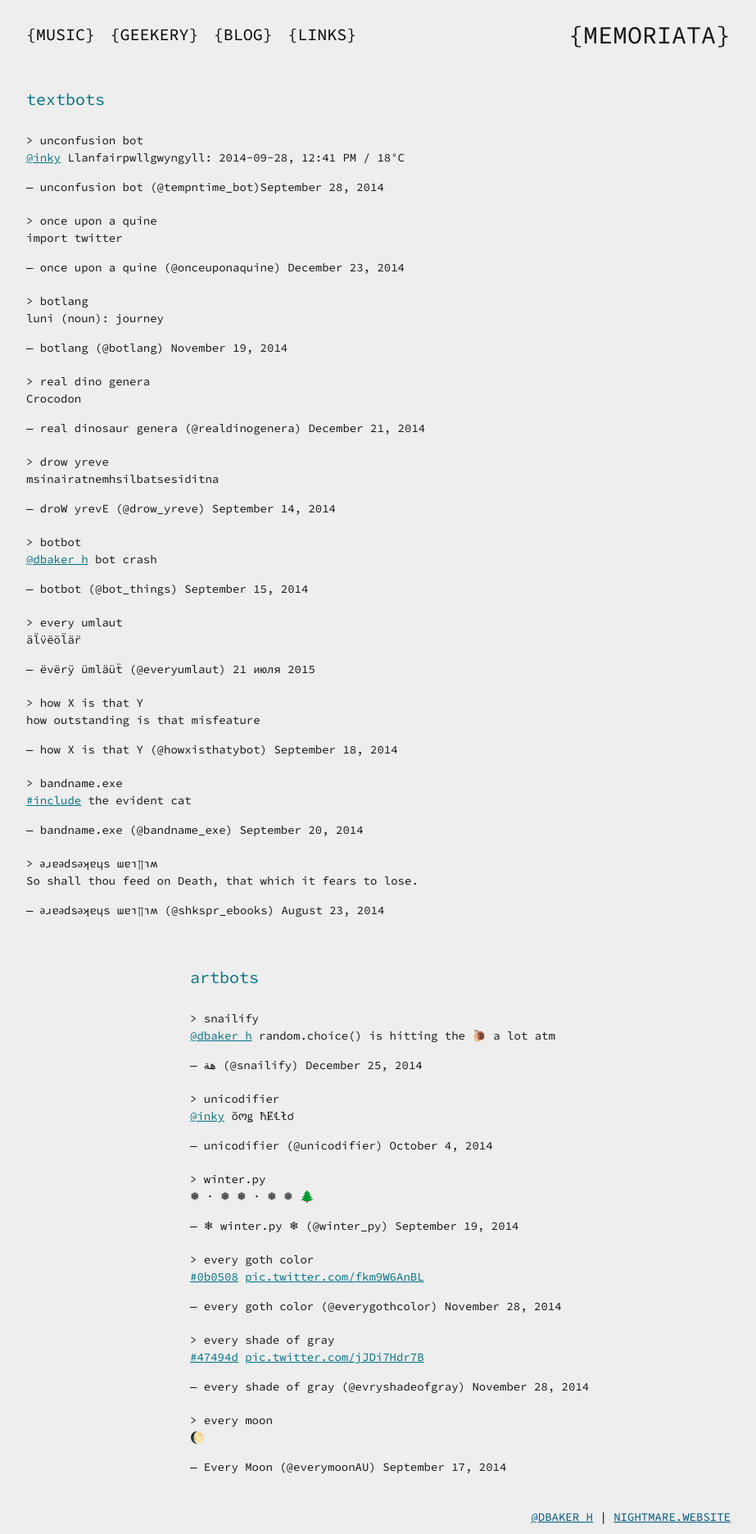
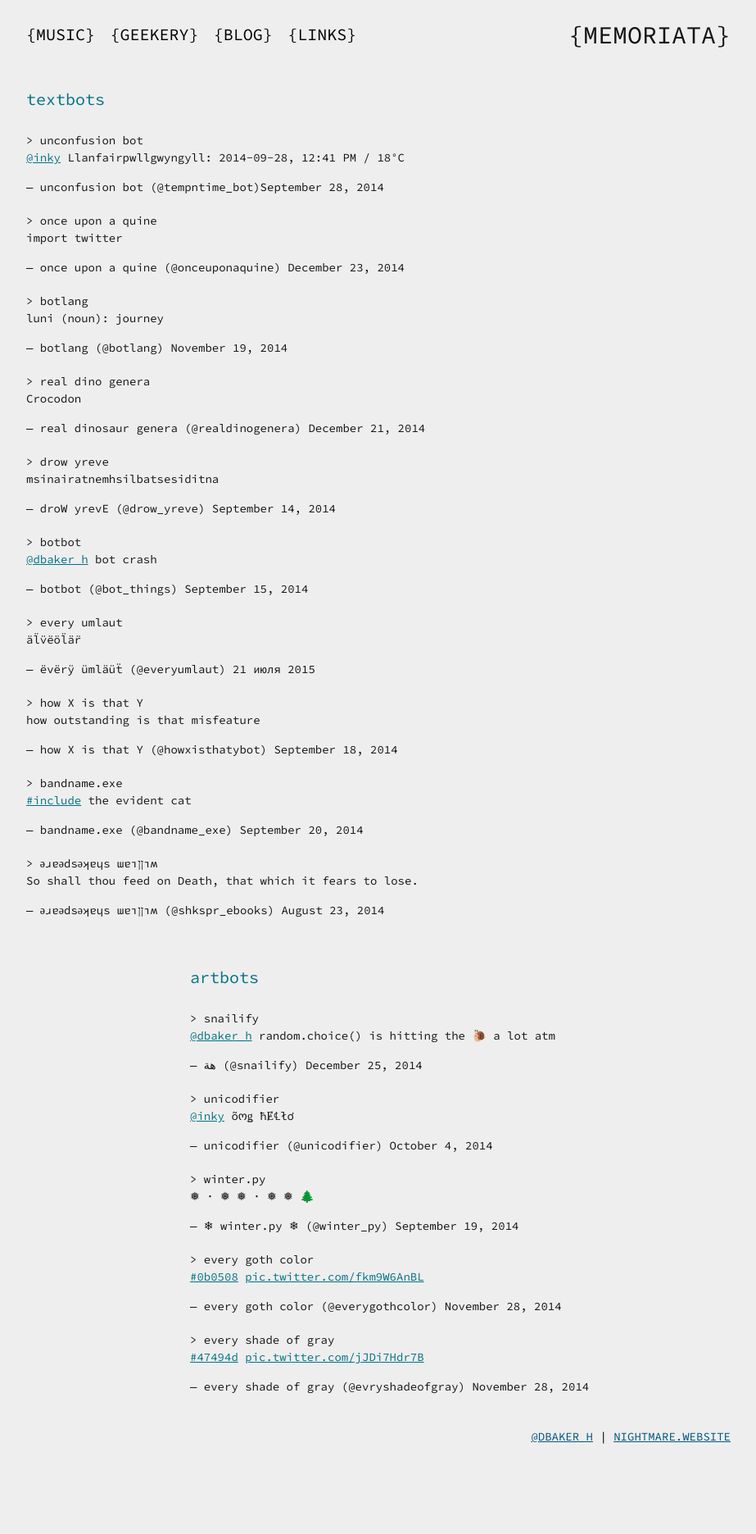
Before and after one commit to d-baker/navsite, a Jekyll site: the page built from bots.html, in a window 1280 px wide. Shown: the whole page at 82% size, without its empty margins (178-1101 px from the left). Built offline with Jekyll 4.4.1, drawn with Linux system fonts in a browser that asks for light colours; nearby versions of some CDN libraries; some web fonts are replaced; library files that are not in the unit come from our copies; comment, search, counter and statistics services are not loaded; after the commit the page ends 1773 px from its top, so only the background shows below that.

Commit message:
moon bot is embarassing, remove it

```diff
--- a/_data/bots.yml
+++ b/_data/bots.yml
@@ -89,9 +89,3 @@ artbots:
     description: ...every shade of gray.
     embed: !xml |
            <blockquote class="twitter-tweet" lang="en"><p><a href="https://twitter.com/hashtag/47494d?src=hash">#47494d</a> <a href="http://t.co/jJDi7Hdr7B">pic.twitter.com/jJDi7Hdr7B</a></p>&mdash; every shade of gray (@evryshadeofgray) <a href="https://twitter.com/evryshadeofgray/status/538406980209999872">November 28, 2014</a></blockquote>
-
-  - title: every moon
-    url: https://twitter.com/everymoonAU
-    description: highly innacurate moon phases
-    embed: !xml |
-          <blockquote class="twitter-tweet" lang="en"><p>🌔</p>&mdash; Every Moon (@everymoonAU) <a href="https://twitter.com/everymoonAU/status/512058364172316672">September 17, 2014</a></blockquote>
```
